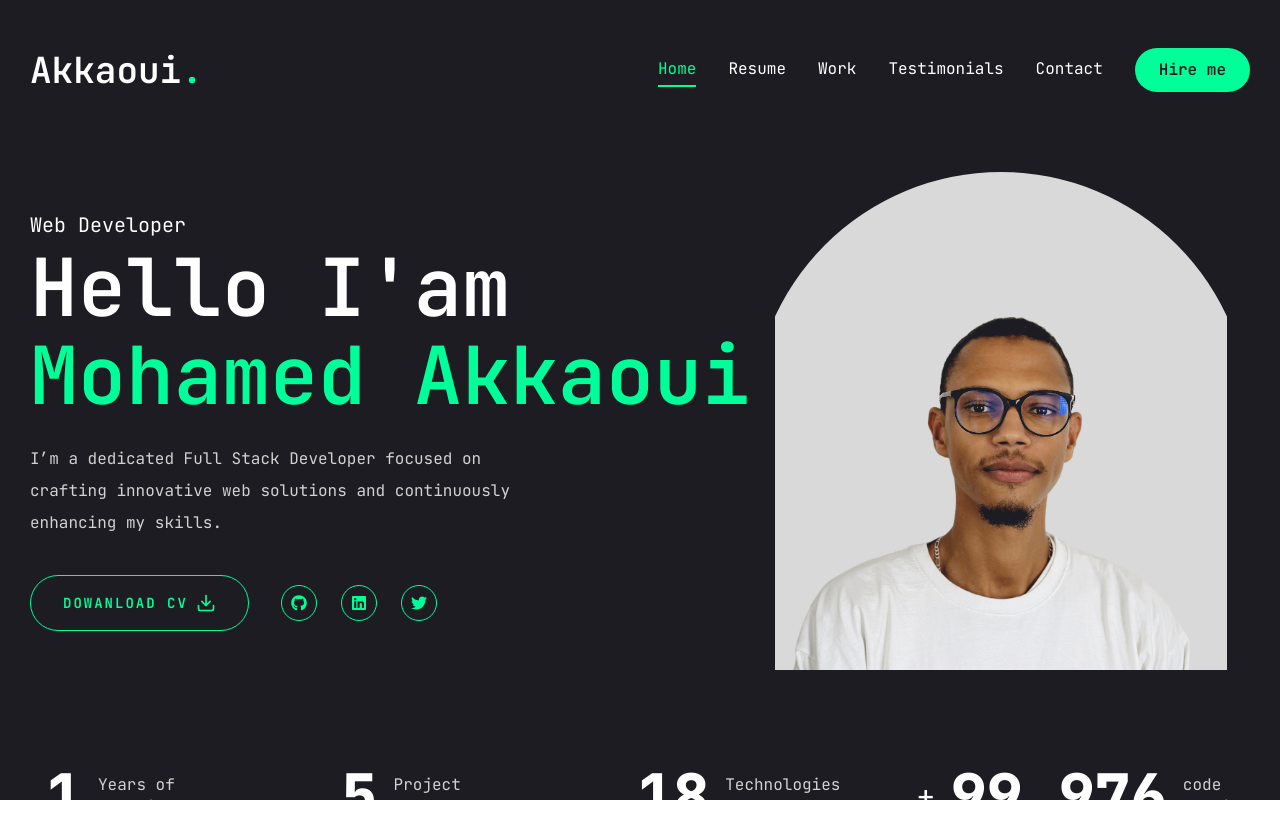
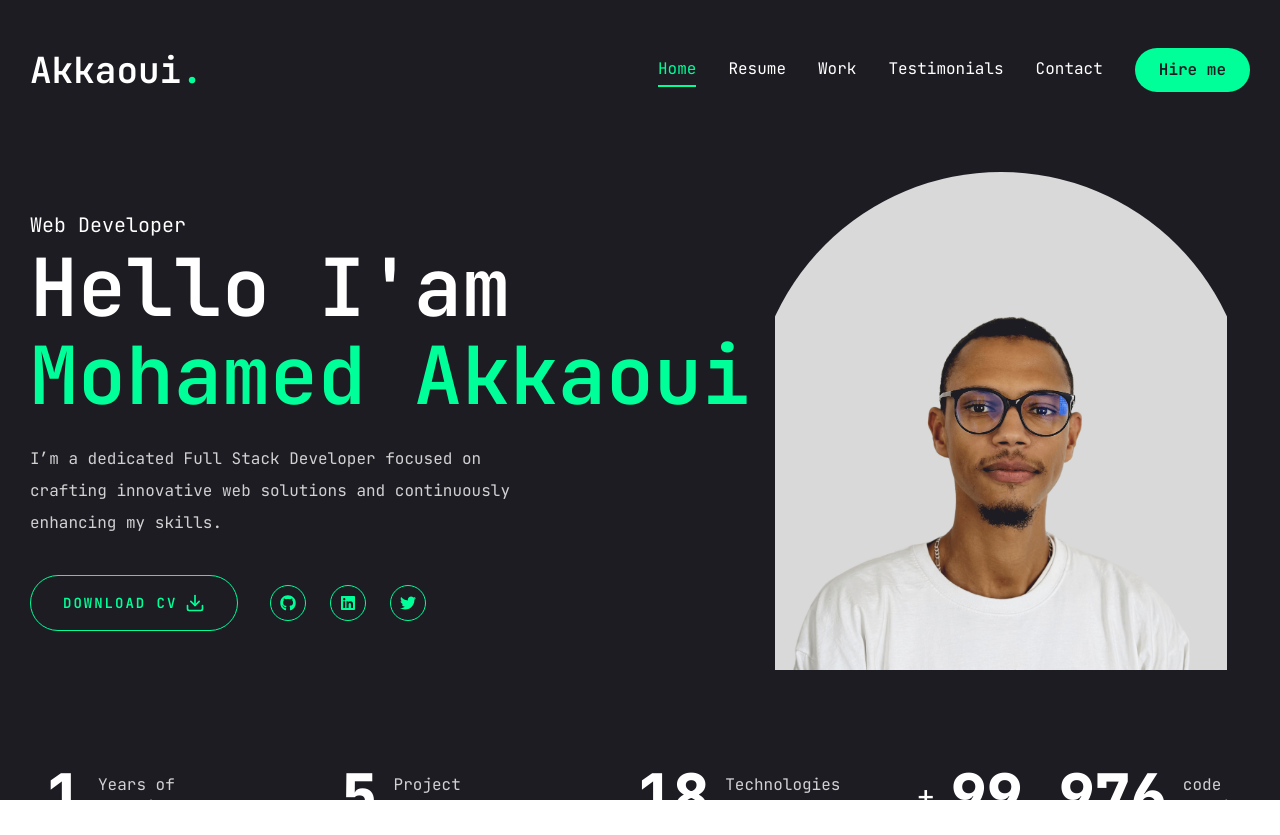
Before and after one commit to Mohamedakkaoui/myPortfolio, a Next.js app: page / in a window 1280 px wide. Built offline with nearby package versions, Linux system fonts and the light colour scheme.

Commit message:
Some modif done

```diff
--- a/src/app/page.tsx
+++ b/src/app/page.tsx
@@ -19,21 +19,21 @@ function Home() {
               innovative web solutions and continuously enhancing my skills.
             </p>
             <div className="flex flex-col xl:flex-row items-center gap-8">
-              <Button
-                variant="outline"
-                size="lg"
-                className="uppercase flex items-center gap-2"
-              >
               <a
                 href="./CV-Akkaoui-Mohamed.pdf"
                 target="_blank"
                 rel="noopener noreferrer"
                 download="CV-Akkaoui-Mohamed.pdf"
               >
-                  <span>Dowanload CV</span>
-                </a>
+                <Button
+                  variant="outline"
+                  size="lg"
+                  className="uppercase flex items-center gap-2"
+                >
+                  <span>Download CV</span>
                   <FiDownload className="text-xl" />
                 </Button>
+              </a>
               <div className="mb-8 xl:mb-0">
                 <Socials
                   containerStyles="flex gap-6"
```
Lines whose indentation alone changed are shown as unchanged.
